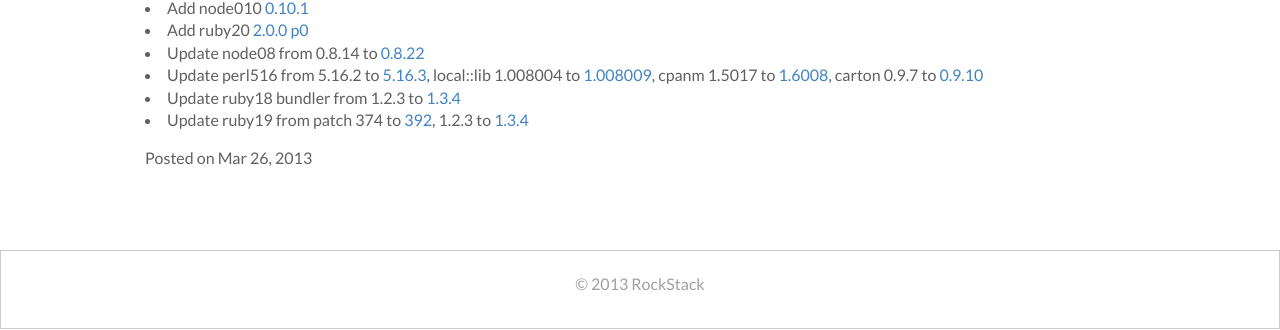
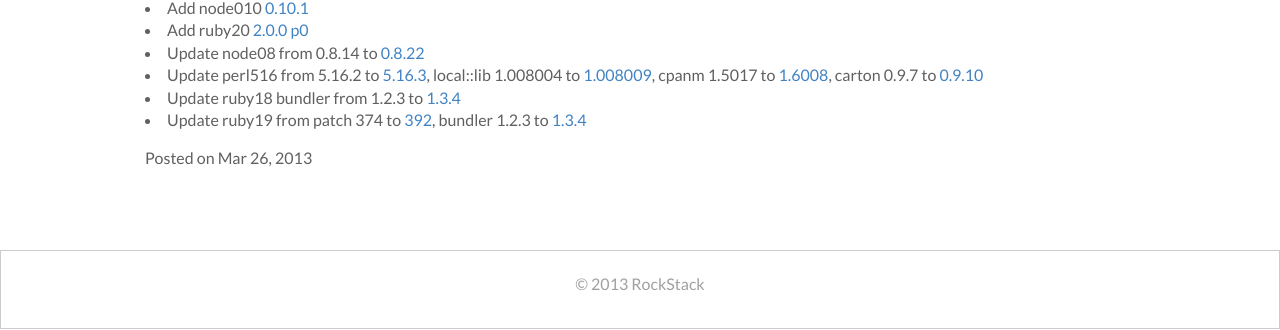
Before and after one commit to silas/rock, a Jekyll site: the page built from _posts/2013-03-26-rock-14-node010-ruby20-more.md, in a window 1280 px wide. Shown: the part 309-639 px from the top of the page. Built offline with Jekyll 4.4.1, drawn with Linux system fonts in a browser that asks for light colours.

Commit message:
Forgot bundler in ruby19 in post

```diff
--- a/_posts/2013-03-26-rock-14-node010-ruby20-more.md
+++ b/_posts/2013-03-26-rock-14-node010-ruby20-more.md
@@ -18,7 +18,7 @@
    [1.008009][perl516-local-lib], cpanm 1.5017 to [1.6008][perl516-cpanm],
    carton 0.9.7 to [0.9.10][perl516-carton]
  - Update ruby18 bundler from 1.2.3 to [1.3.4][ruby18-bundler]
- - Update ruby19 from patch 374 to [392][ruby19], 1.2.3 to
+ - Update ruby19 from patch 374 to [392][ruby19], bundler 1.2.3 to
    [1.3.4][ruby19-bundler]
 
 [diff-rock-shell]: https://github.com/rockstack/rock/compare/0.13.1...0.14.0#diff-11
```
